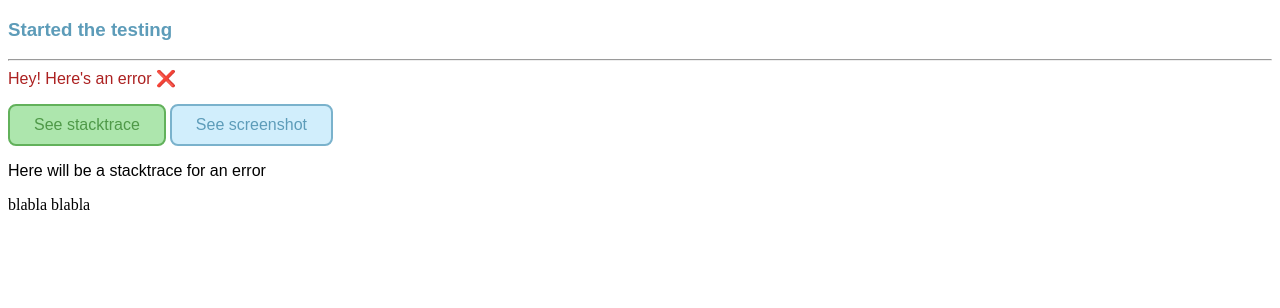
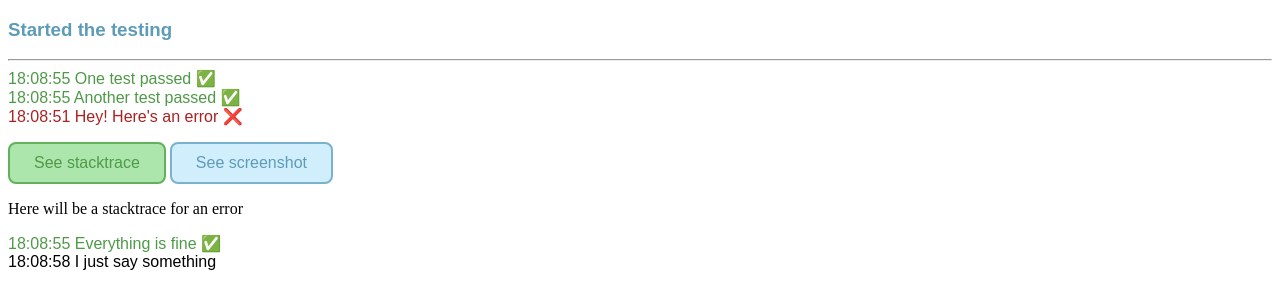
Before and after one commit to ekrasnikovskaya/reporter, a website: page report/report.html in a window 1280 px wide. Both pictures are taken after a click on the button "See stacktrace". Drawn offline with Linux system fonts and the light colour scheme.

Commit message:
report example

```diff
--- a/report/report.html
+++ b/report/report.html
@@ -10,15 +10,19 @@
 <script src="hello.js"></script>
 <h3>Started the testing</h3>
 <hr>
-<div class="message error">Hey! Here's an error &#10060;</div>
+<div class="message success">18:08:55 One test passed &#9989;</div>
+<div class="message success">18:08:55 Another test passed &#9989;</div>
+<div class="message error">18:08:51 Hey! Here's an error &#10060;</div>
+
 <p><button class="show-error" onclick="hideAndShow('stacktrace')">See stacktrace</button>
 <button class="show-image" onclick="hideAndShow('screenshot')">See screenshot</button></p>
-<div id="stacktrace" class ="message" style="display: none">
+<div id="stacktrace" class ="stacktrace" style="display: none">
   <p>Here will be a stacktrace for an error</p>
 </div>
-<div id="screenshot" style="display: none">
+<div id="screenshot" class="screenshot" style="display: none">
   <p><img src="cover1.jpeg"></p>
 </div>
-<p>blabla blabla</p>
+<div class="message success">18:08:55 Everything is fine &#9989;</div>
+<div class="message">18:08:58 I just say something</div>
 </body>
 </html>
```
